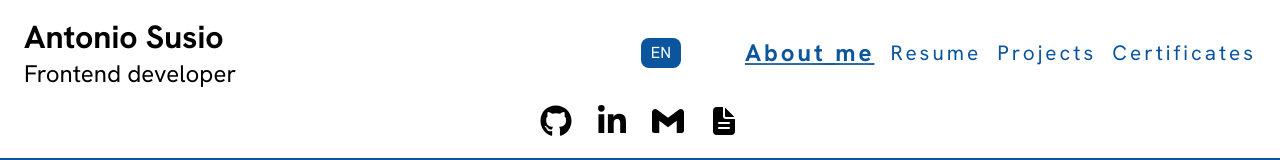
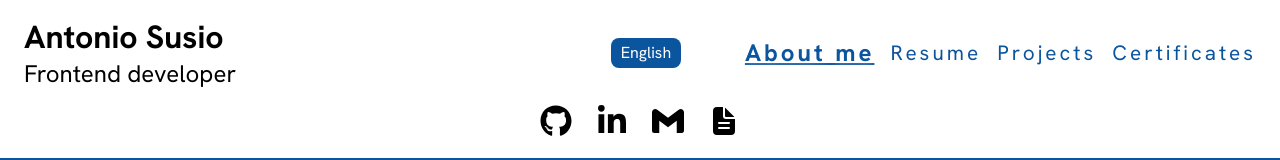
Before and after one commit to AntonioSusio/my-portfolio, a React (Vite) app: page / in a window 1280 px wide. Shown: the top 160 px of the page. Built offline with nearby package versions, Linux system fonts and the light colour scheme.

Commit message:
Language menu styling

```diff
--- a/src/components/Header.tsx
+++ b/src/components/Header.tsx
@@ -32,8 +32,8 @@ export default function Header() {
             className="select-language-menu"
             onChange={handleLanguageChange}
           >
-            <option value="en">EN</option>
-            <option value="it">IT</option>
+            <option value="en">English</option>
+            <option value="it">Italian</option>
           </select>
 
           <button
--- a/src/index.css
+++ b/src/index.css
@@ -229,7 +229,7 @@ ul {
   color: var(--primary-color);
   margin: auto;
   text-align: center;
-  width: 40px;
+  width: 70px;
   height: 30px;
   border-radius: 8px;
 }
```
